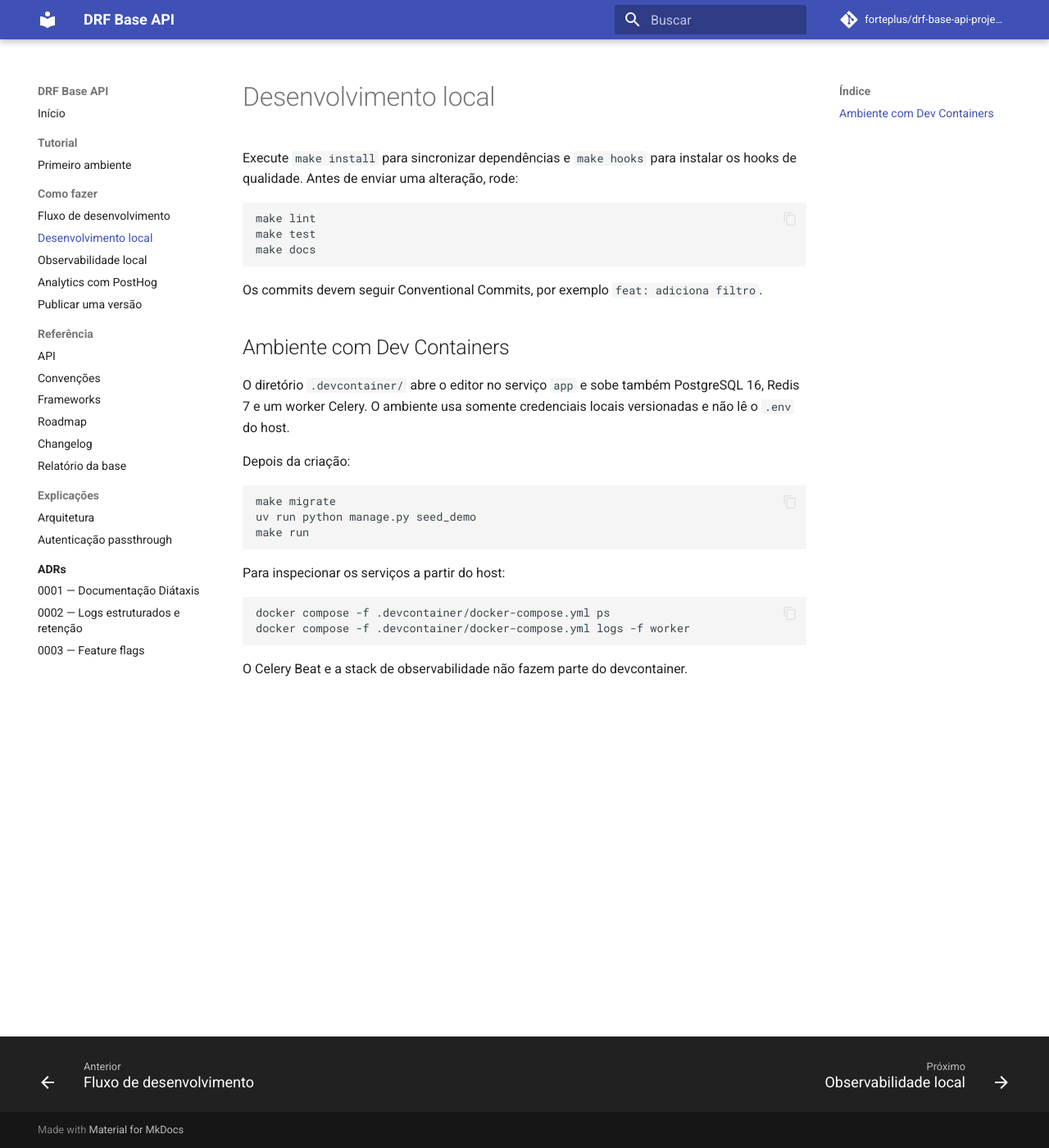
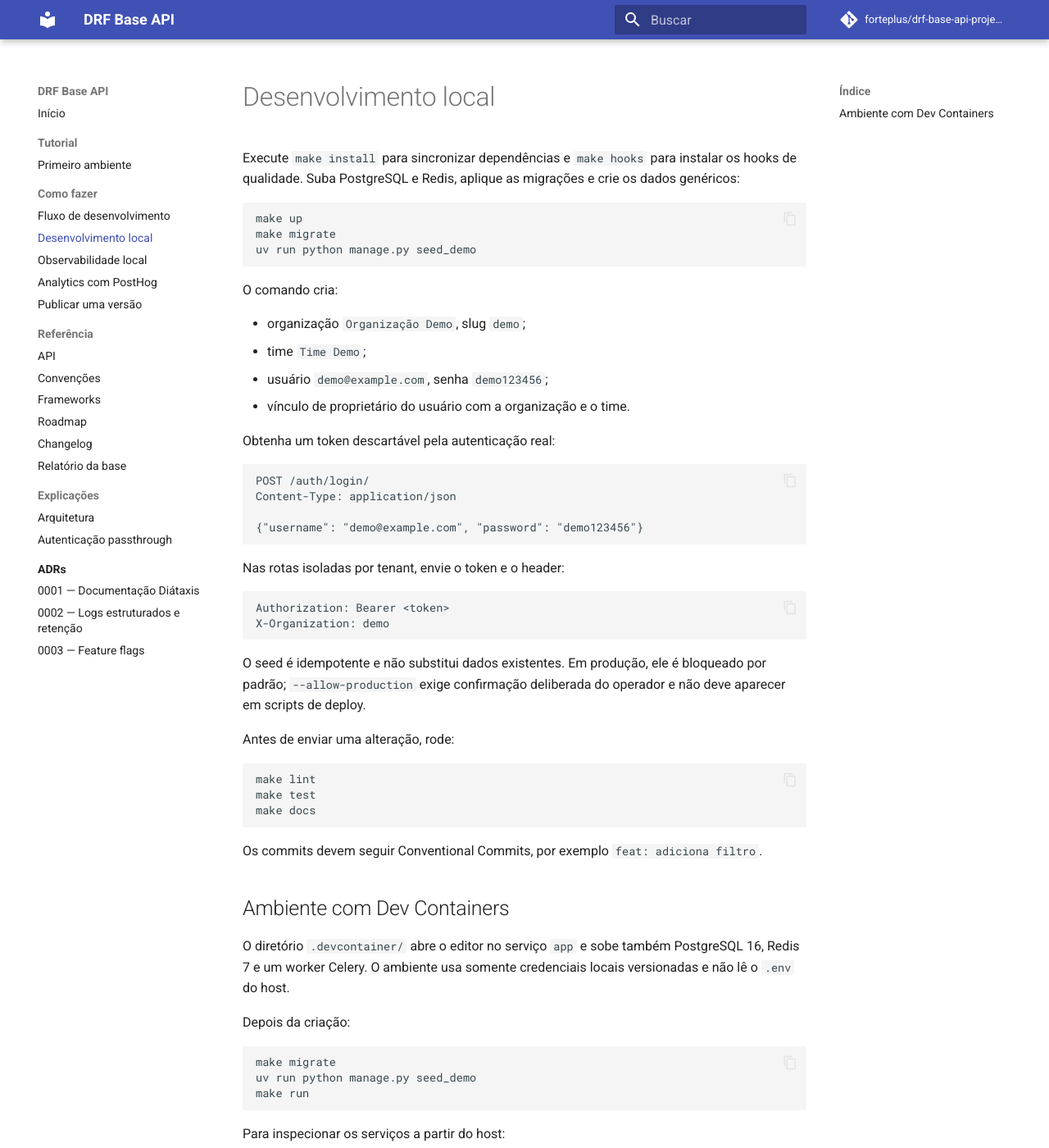
Before and after one commit to davisilvarafacho/django-api-startup-template, an MkDocs documentation site: the page built from docs/how-to/desenvolvimento-local.md, in a window 1280 px wide and 1400 px high. Shown: the whole window at 82% size. Built offline with MkDocs 1.6.1 and Material for MkDocs 9.7.7, drawn with Linux system fonts in a browser that asks for light colours; comment, search, counter and statistics services are not loaded.

Commit message:
docs: add demo seed onboarding

````diff
--- a/docs/how-to/desenvolvimento-local.md
+++ b/docs/how-to/desenvolvimento-local.md
@@ -1,7 +1,43 @@
 # Desenvolvimento local
 
 Execute `make install` para sincronizar dependências e `make hooks` para instalar
-os hooks de qualidade. Antes de enviar uma alteração, rode:
+os hooks de qualidade. Suba PostgreSQL e Redis, aplique as migrações e crie os
+dados genéricos:
+
+```bash
+make up
+make migrate
+uv run python manage.py seed_demo
+```
+
+O comando cria:
+
+- organização `Organização Demo`, slug `demo`;
+- time `Time Demo`;
+- usuário `demo@example.com`, senha `demo123456`;
+- vínculo de proprietário do usuário com a organização e o time.
+
+Obtenha um token descartável pela autenticação real:
+
+```http
+POST /auth/login/
+Content-Type: application/json
+
+{"username": "demo@example.com", "password": "demo123456"}
+```
+
+Nas rotas isoladas por tenant, envie o token e o header:
+
+```http
+Authorization: Bearer <token>
+X-Organization: demo
+```
+
+O seed é idempotente e não substitui dados existentes. Em produção, ele é
+bloqueado por padrão; `--allow-production` exige confirmação deliberada do
+operador e não deve aparecer em scripts de deploy.
+
+Antes de enviar uma alteração, rode:
 
 ```bash
 make lint
````
Also changed, not shown: docs/tutorial/primeiro-ambiente.md (+5 -1 lines).
